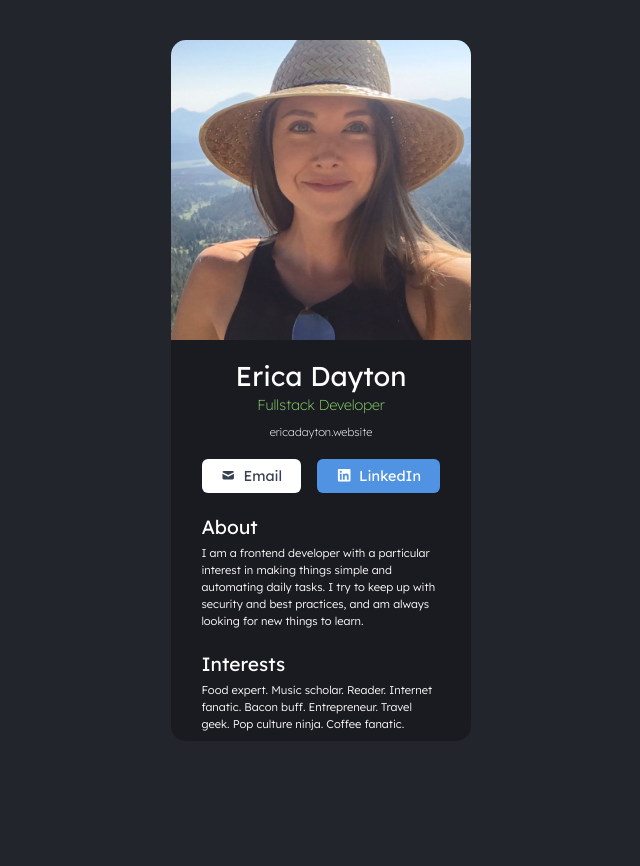
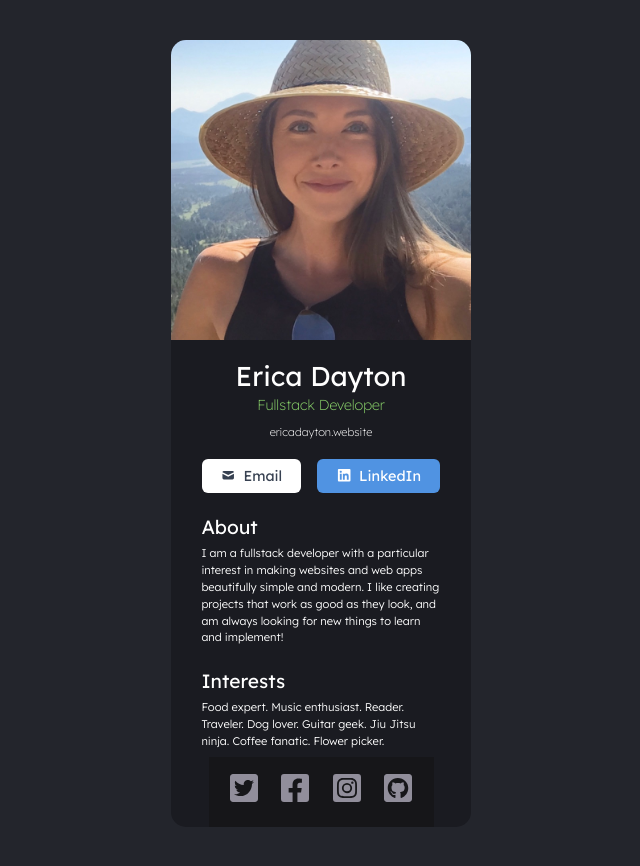
Before and after one commit to BeeperDev/digital-business-card, a React (Vite) app: page / in a window 1280 px wide. Shown: the whole page, without its empty margins (319-959 px from the left). Before the commit the page ends 800 px from the top, so only its background shows below. Built offline with nearby package versions, Linux system fonts and the light colour scheme.

Commit message:
finish footer component

```diff
--- a/src/App.jsx
+++ b/src/App.jsx
@@ -1,6 +1,7 @@
 import Info from "./components/Info";
 import About from "./components/About";
 import Interests from "./components/Interests";
+import Footer from "./components/Footer";
 
 function App() {
   return (
@@ -8,6 +9,7 @@ function App() {
       <Info />
       <About />
       <Interests />
+      <Footer />
     </div>
   );
 }
--- a/src/components/About.jsx
+++ b/src/components/About.jsx
@@ -3,9 +3,10 @@ export default function About() {
     <div className="about-interests-container">
       <h2>About</h2>
       <p>
-        I am a frontend developer with a particular interest in making things
-        simple and automating daily tasks. I try to keep up with security and
-        best practices, and am always looking for new things to learn.
+        I am a fullstack developer with a particular interest in making websites
+        and web apps beautifully simple and modern. I like creating projects
+        that work as good as they look, and am always looking for new things to
+        learn and implement!
       </p>
     </div>
   );
--- a/src/components/Footer.jsx
+++ b/src/components/Footer.jsx
@@ -0,0 +1,23 @@
+import { FaTwitterSquare } from "react-icons/fa";
+import { FaFacebookSquare } from "react-icons/fa";
+import { FaInstagramSquare } from "react-icons/fa";
+import { FaGithubSquare } from "react-icons/fa";
+
+export default function Footer() {
+  return (
+    <div className="footer-container">
+      <a href="https://twitter.com/beeperdev">
+        <FaTwitterSquare />
+      </a>
+      <a href="https://www.facebook.com/layton.erica/">
+        <FaFacebookSquare />
+      </a>
+      <a href="https://www.instagram.com/ericalayton/">
+        <FaInstagramSquare />
+      </a>
+      <a href="https://github.com/BeeperDev">
+        <FaGithubSquare />
+      </a>
+    </div>
+  );
+}
--- a/src/components/Interests.jsx
+++ b/src/components/Interests.jsx
@@ -3,8 +3,8 @@ export default function Interests() {
     <div className="about-interests-container">
       <h2>Interests</h2>
       <p>
-        Food expert. Music scholar. Reader. Internet fanatic. Bacon buff.
-        Entrepreneur. Travel geek. Pop culture ninja. Coffee fanatic.
+        Food expert. Music enthusiast. Reader. Traveler. Dog lover. Guitar geek.
+        Jiu Jitsu ninja. Coffee fanatic. Flower picker.
       </p>
     </div>
   );
--- a/src/index.css
+++ b/src/index.css
@@ -96,3 +96,16 @@ a {
   font-weight: 300;
   line-height: 1.5;
 }
+
+.footer-container {
+  font-size: 2rem;
+  display: flex;
+  justify-content: space-evenly;
+  width: 75%;
+  margin: 0 auto;
+  background: #161619;
+  padding: 15px 0;
+}
+.footer-container > a {
+  color: #918e9b;
+}
```
